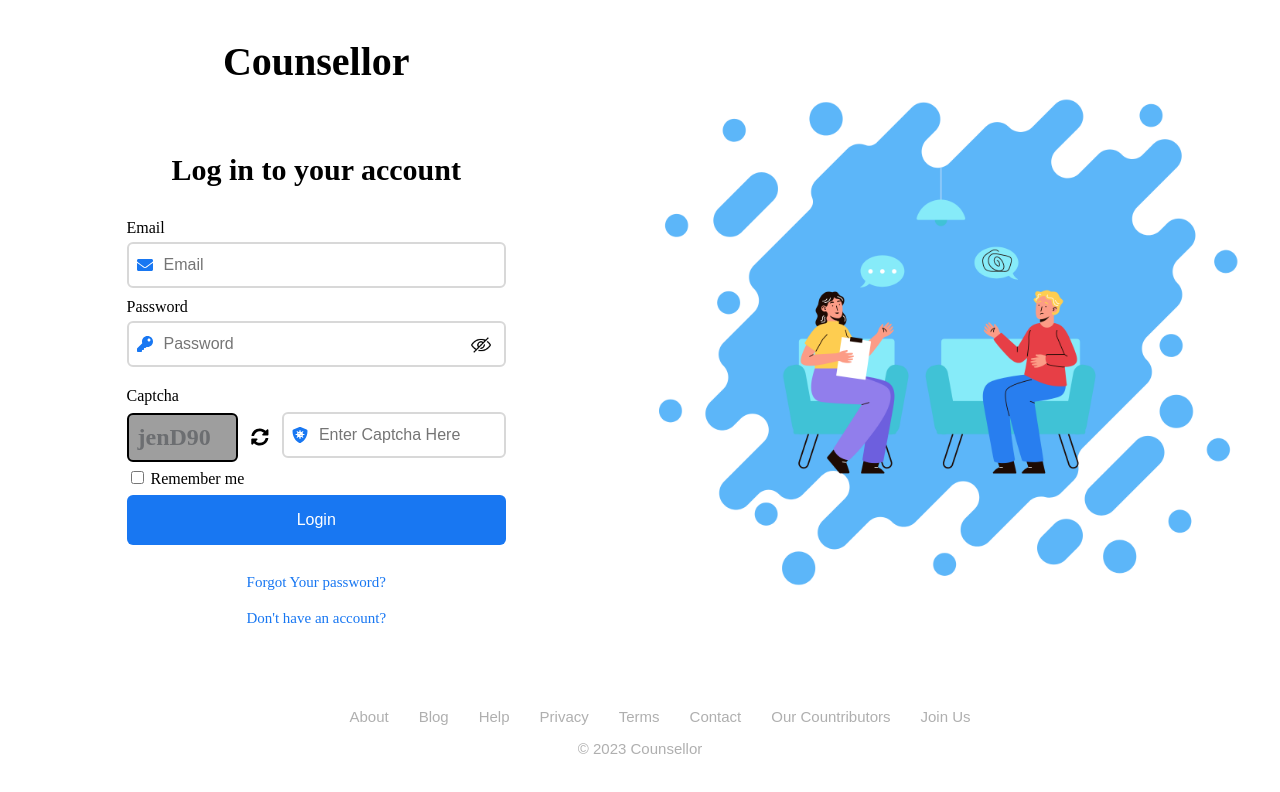
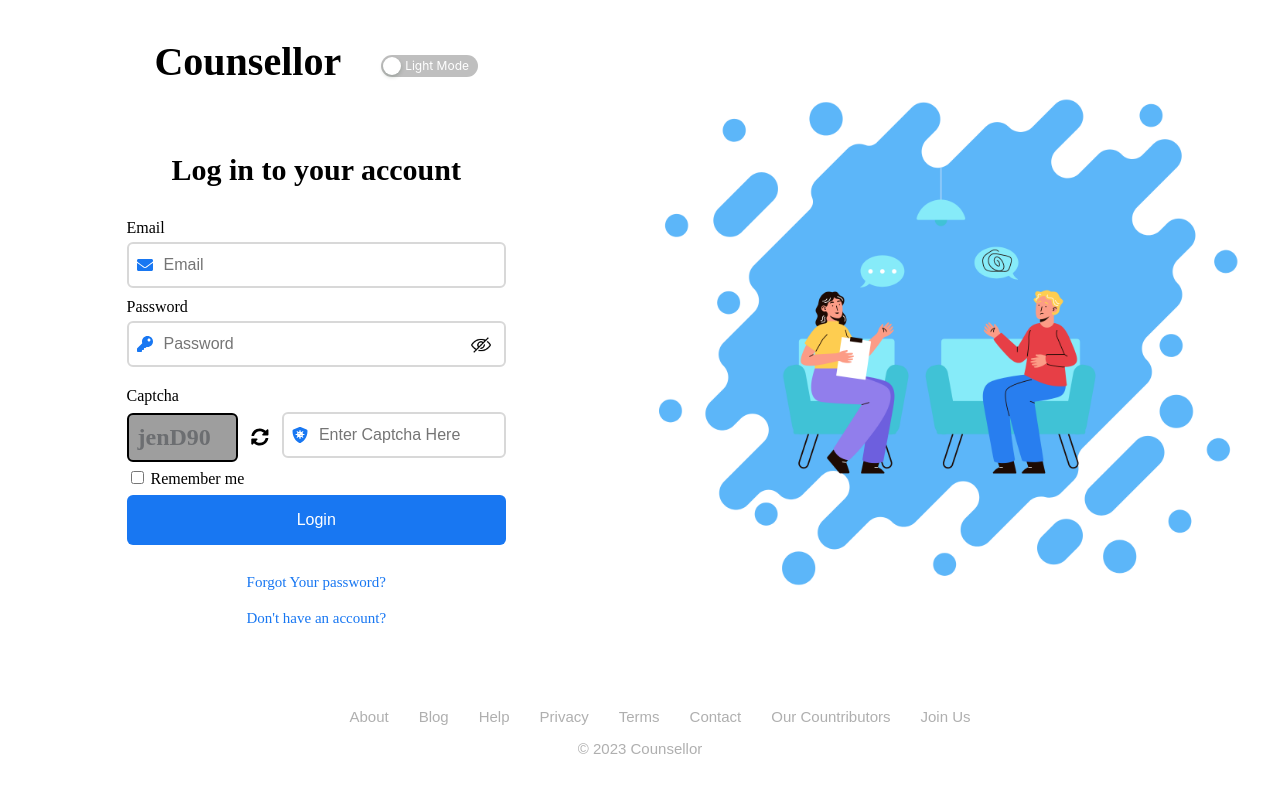
Before and after one commit to Counselllor/Counsellor-Web, a React (Vite) app: page / in a window 1280 px wide. Shown: the top 792 px of the page. Built offline with nearby package versions, Linux system fonts and the light colour scheme; no server answers; grey boxes are pictures that could not be loaded; a web font is replaced by a local one.

Commit message:
Added dark mode in Auth screens
Signed-off-by: Hemashree M S <hemashree21.msh@gmail.com>

```diff
--- a/src/components/Login/Login.css
+++ b/src/components/Login/Login.css
@@ -2,6 +2,10 @@
   font-family: "ABeeZee";
   width: 100vw;
   overflow-x: hidden;
+}
+
+#dark .login-container {
+  filter: invert(1);
 }
 
 .left {
--- a/src/components/Login/Login.jsx
+++ b/src/components/Login/Login.jsx
@@ -2,7 +2,7 @@ import {
   signInWithEmailAndPassword,
   signInWithPopup
 } from "firebase/auth";
-import React, { useEffect, useState, useCallback} from "react";
+import React, { useEffect, useState, useCallback, useContext} from "react";
 import { Link, useNavigate } from "react-router-dom";
 import meeting2 from "../../assets/meeting2.png";
 
@@ -17,6 +17,8 @@ import { FaSyncAlt, FaEnvelope, FaKey, FaShieldVirus } from "react-icons/fa";
 import validate from "../../common/validation";
 import Footer from "../Footer/Footer";
 import { ToastContainer, toast } from 'react-toastify';
+import { Switch } from 'antd';
+import { ThemeContext } from "../../App";
 // import 'react-toastify/dist/ReactToastify.css';
 
 export default function Login() {
@@ -144,6 +146,14 @@ export default function Login() {
       }));
   });
 
+  const { theme, toggleTheme } = useContext(ThemeContext);
+
+  // Theme toggle function
+  const handleThemeChange = () => {
+    toggleTheme();
+    setTheme((prevTheme) => (prevTheme === "light" ? "dark" : "light"));
+  };
+
   return (
     <main>
     <div className="login-container">
@@ -152,7 +162,15 @@ export default function Login() {
         {/* This is the right side of the login page   */}
         <ToastContainer/>
         <div className="right">
-          <h1 className="counsellor">Counsellor</h1>
+          <h1 className="counsellor">Counsellor
+          <span>&nbsp;&nbsp;&nbsp;&nbsp;<Switch
+            style={{ backgroundColor: theme === "dark" ? "#000000" : ""}}
+            onChange={handleThemeChange}
+            checked={theme === "dark"}
+            checkedChildren="Dark Mode"
+            unCheckedChildren="Light Mode"
+          /></span>
+          </h1>
           <div className="sign-in">Log in to your account</div>
 
           {/* Login form */}
--- a/src/components/SignUp/SignUp.jsx
+++ b/src/components/SignUp/SignUp.jsx
@@ -1,4 +1,4 @@
-import React, { useState, useEffect,useCallback } from "react";
+import React, { useState, useEffect,useCallback, useContext } from "react";
 import { Link,useNavigate } from "react-router-dom";
 import {
   FaHome,
@@ -28,6 +28,8 @@ import { createUserWithEmailAndPassword } from "firebase/auth";
 import { uid } from "uid";
 import validate from "../../common/validation";
 import Footer from "../Footer/Footer";
+import { Switch } from "antd";
+import { ThemeContext } from "../../App";
 
 const SignUpForm = () => {
   // Input fields state value
@@ -192,12 +194,29 @@ const SignUpForm = () => {
     }
     return age;
   };
+
+  const { theme, toggleTheme } = useContext(ThemeContext);
+
+  // Theme toggle function
+  const handleThemeChange = () => {
+    toggleTheme();
+    setTheme((prevTheme) => (prevTheme === "light" ? "dark" : "light"));
+  };
+
   return (
     <main>
       <div className="signup-container">
         <div className="parent">
           <div className="right">
-            <h1 className="counsellor">Counsellor</h1>
+            <h1 className="counsellor">Counsellor
+            <span>&nbsp;&nbsp;&nbsp;&nbsp;<Switch
+            style={{ backgroundColor: theme === "dark" ? "#000000" : ""}}
+            onChange={handleThemeChange}
+            checked={theme === "dark"}
+            checkedChildren="Dark Mode"
+            unCheckedChildren="Light Mode"
+          /></span>
+            </h1>
             <div className="signuptxt">Create a new account</div>
             <div className="signuptxt2">It's quick and easy.</div>
 
--- a/src/components/SignUp/Signup.css
+++ b/src/components/SignUp/Signup.css
@@ -2,6 +2,10 @@
   font-family: "ABeeZee";
   width: 100vw;
   overflow-x: hidden;
+}
+
+#dark .signup-container {
+  filter: invert(1);
 }
 
 .parent {
```
